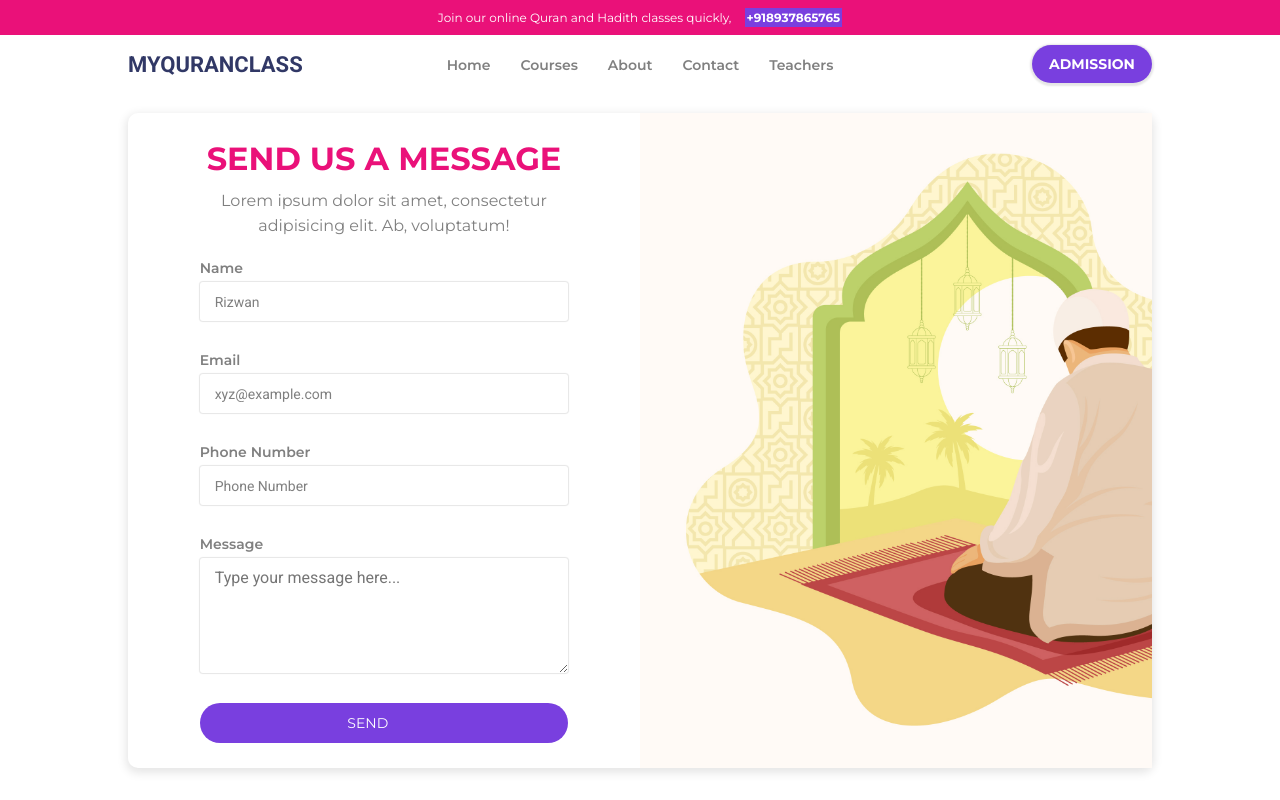
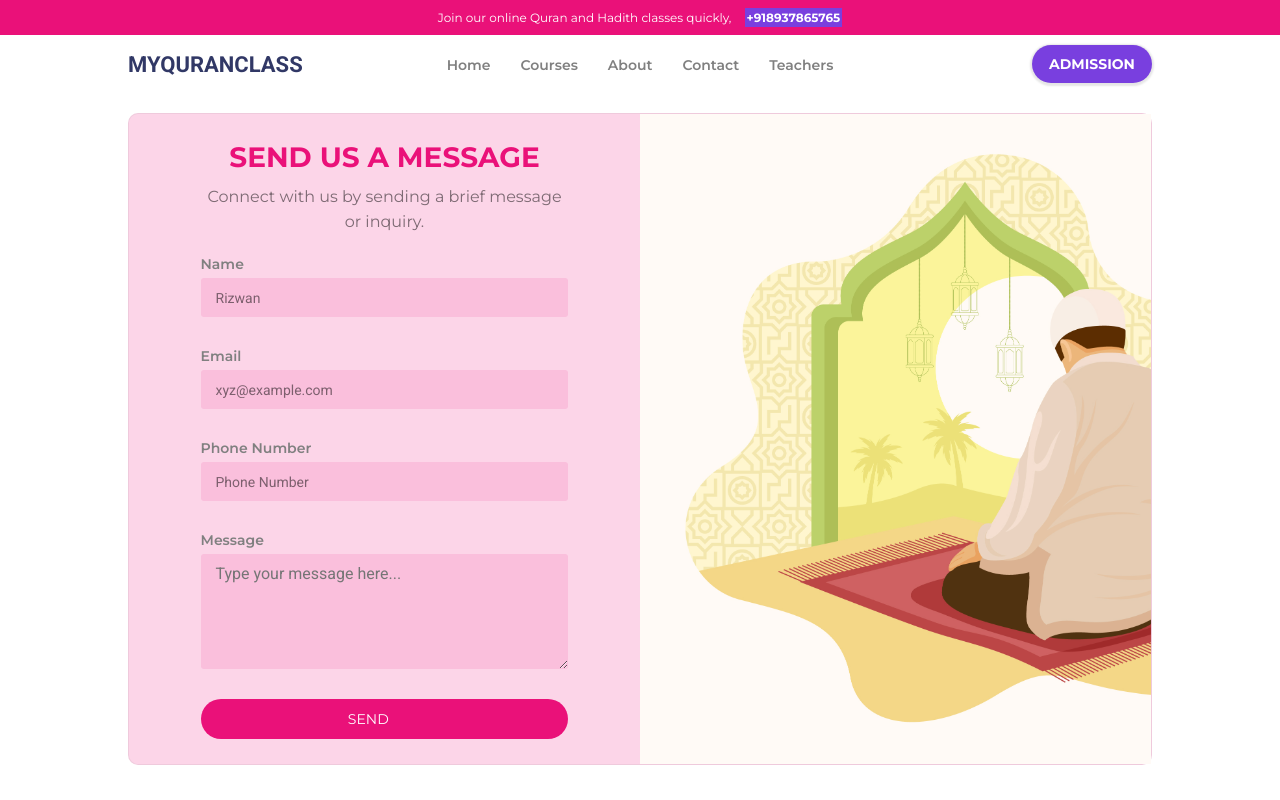
Before and after one commit to Codacad/myquranclass, a React (Create React App) app: page /message in a window 1280 px wide. Built offline with nearby package versions, Linux system fonts and the light colour scheme.

Commit message:
refactor message component

```diff
--- a/src/components/AccessLeanring.js
+++ b/src/components/AccessLeanring.js
@@ -13,7 +13,7 @@ const AccessLeanring = () => {
             <div className="content">
               <h3>Learning Methods</h3>
               <h1>Access to learning anytime anywhere</h1>
-              <p>Lorem ipsum dolor sit amet, consectetur adipisicing elit. Dolorem at commodi deleniti! Repudiandae, explicabo quae?</p>
+              <p>Empowering lifelong Islamic education through accessible, flexible learning opportunities anytime, anywhere. Enrich your knowledge with convenience and flexibility.</p>
               <div className="keywords">
                 <span>World Classes</span>
                 <span>Easy Learning</span>
--- a/src/components/Main.js
+++ b/src/components/Main.js
@@ -4,6 +4,7 @@ import AccessLeanring from './AccessLeanring'
 import ChooseToLearn from './ChooseToLearn'
 import PrivateClass from './PrivateClass'
 import TutoringService from './TutoringService'
+import Message from './Message'
 
 const Main = () => {
   return (
@@ -13,6 +14,7 @@ const Main = () => {
       <AccessLeanring />
       <ChooseToLearn />
       <PrivateClass />
+      <Message />
     </>
   )
 }
--- a/src/components/Message.js
+++ b/src/components/Message.js
@@ -16,7 +16,7 @@ const Message = () => {
       <div className="send-message">
         <div className="form">
           <h1>Send us a message</h1>
-          <p>Lorem ipsum dolor sit amet, consectetur adipisicing elit. Ab, voluptatum!</p>
+          <p>Connect with us by sending a brief message or inquiry.</p>
           <form onSubmit={handleSubmit(onSubmit)}>
             <div className="form-group">
               <label htmlFor="name">Name</label>
--- a/src/components/PrivateClass.js
+++ b/src/components/PrivateClass.js
@@ -11,7 +11,7 @@ const PrivateClass = () => {
           <div className="content">
             <h3>Features</h3>
             <h1>Specify the time and day of private class</h1>
-            <p>Lorem ipsum dolor sit amet, consectetur adipisicing elit. Doloribus sunt consequatur, tempore quia totam atque. Vero nobis earum doloremque maiores perspiciatis eligendi neque aperiam, recusandae, ipsum amet numquam pariatur laborum.</p>
+            <p>In accordance with Islamic principles, please specify the time and day for your private class. We respect the sacredness of time and scheduling, and we aim to accommodate your preferred timing within the framework of Islamic guidelines. Your convenience and adherence to your chosen schedule are important to us, and we strive to provide a flexible and respectful approach to meet your educational needs.</p>
             <Link to="#">Call Teacher</Link>
           </div>
         </div>
--- a/src/components/TutoringService.js
+++ b/src/components/TutoringService.js
@@ -13,25 +13,25 @@ const TutoringService = () => {
           <div className="service">
               <h1>🧑🏽‍🏫</h1>
               <h2>Effective teaching methods</h2>
-              <p>Lorem ipsum dolor sit amet, consectetur adipisicing elit. Sit, suscipit. Lorem ipsum dolor sit amet consectetur, adipisicing elit. Inventore, laudantium!</p>
+              <p>Effective teaching methods in Islam prioritize engagement, empathy, and personalized guidance, fostering a deep, lasting understanding of knowledge.</p>
               <Link to="#" className="read-more">Read More</Link>
           </div>
           <div className="service">
               <h1>🎆</h1>
               <h2>Quality of education</h2>
-              <p>Lorem ipsum dolor sit amet, consectetur adipisicing elit. Sit, suscipit. Lorem ipsum dolor sit, amet consectetur adipisicing elit. Debitis, commodi.</p>
+              <p>Quality education is a fundamental Islamic value, emphasizing knowledge, ethics, and lifelong learning to foster a just and enlightened society.</p>
               <Link to="#" className="read-more">Read More</Link>
           </div>
           <div className="service">
               <h1>🧩</h1>
               <h2>Tutor-student interaction</h2>
-              <p>Lorem ipsum dolor sit amet, consectetur adipisicing elit. Sit, suscipit. Lorem ipsum dolor sit amet consectetur adipisicing elit. Consequuntur, similique?</p>
+              <p>Tutor-student interaction in Islam promotes knowledge sharing, respect, and mentorship, fostering a nurturing and virtuous learning environment.</p>
               <Link to="#" className="read-more">Read More</Link>
           </div>
           <div className="service">
               <h1>👍🏽</h1>
               <h2>Feedback and improvement</h2>
-              <p>Lorem ipsum dolor sit amet, consectetur adipisicing elit. Sit, suscipit. Lorem ipsum dolor sit amet consectetur adipisicing elit. Quas, optio.</p>
+              <p>Feedback is a gift from Allah. Embrace it humbly, seek improvement, and grow closer to Him through continuous self-betterment.</p>
               <Link to="#" className="read-more">Read More</Link>
           </div>
         </div>
--- a/src/css/Message.css
+++ b/src/css/Message.css
@@ -2,11 +2,11 @@ div.send-message{
   margin: 20px 10%;
   display: grid;
   grid-template-columns: 1fr 1fr;
-  /* min-height: 100vh; */
-  align-items: center;
   justify-content: center;
-  box-shadow: 0px 3px 10px 2px rgba(0,0,0,.1);
+  /* box-shadow: 0px 3px 10px 2px rgba(0,0,0,.1); */
   border-radius: 10px;
+  background-color: #ea117a2c;
+  border: 1px solid rgba(0,0,0,.05);
 }
 
 div.send-message div.form{
@@ -24,6 +24,7 @@ div.send-message div.form h1{
   color: #EA1179;
   text-transform: uppercase;
   font-family: "Montserrat", sans-serif;
+  font-size: 28px;
 }
 div.send-message div.form p{
   width: 80%;
@@ -55,9 +56,10 @@ form div.form-group textarea{
   font-weight: 500;
   font-size: 16px;
   font-family: 'Roboto', sans-serif;
-  color: #5B9A8B;
+  color: #33333381;
+  background-color: #ea117a1c;
   border: none;
-  box-shadow: 0px 0px 1px 1px rgba(0,0,0,.1);
+  /* box-shadow: 0px 0px 1px 1px rgba(0,0,0,.1); */
   border-radius: 3px;
   transition: box-shadow 200ms ease-in, background-color 200ms ease-in;
 }
@@ -67,20 +69,16 @@ form div.form-group input::placeholder{
 }
 form div.form-group input:focus,
 form div.form-group textarea:focus{
-  box-shadow:0px 0px 1px 1px #5B9A8B,
-             0px 0px 1px 1px #5B9A8B;
-  background-color: #7a3fdf24;
-}
-form div.form-group input:focus::placeholder,
-form div.form-group textarea:focus::placeholder{
-  color: #5b9a8bcd;
+  box-shadow:0px 0px 1px 2px #5B9A8B,
+             0px 0px 1px 2px #5B9A8B,
+             0px 0px 1px 2px #5B9A8B;
 }
 div.send-message div.form form button{
   display: flex;
   justify-content: center;
   align-items: center;
   width: 100%;
-  background-color: #793FDF;
+  background-color: #EA1179;
   color: #fff;
   padding: 10px;
   font-size: 14px;
@@ -113,6 +111,9 @@ div.send-message div.aside{
     border-radius: 10px;
 
   }
+  div.send-message div.form h1{
+    font-size: 24px;
+  }
   div.send-message div.form form{
     width: 100%;
     padding: 1rem;
--- a/src/css/Navbar.css
+++ b/src/css/Navbar.css
@@ -50,7 +50,7 @@ nav ul li a{
   font-size: 14px;
 }
 nav ul li a:hover{
-  color: #333;
+  color: #793FDF;
 }
 nav .admission{
   display: block;
@@ -71,6 +71,16 @@ nav .admission{
 div.hamburger-menu{
   display: none;
 }
+@media (max-width:996px){
+  div.navbar nav{
+    display: grid;
+    grid-template-columns: repeat(3, 1fr);
+    align-items: center;
+    justify-content: center;
+    padding: 10px 2%;
+  }
+}
+
 @media (max-width:780px){
   div.navbar nav{
     display: grid;
```
Also changed, not shown: src/components/Navbar.js (indentation only), 11 other files (tests, documents, lock files or other folders).
